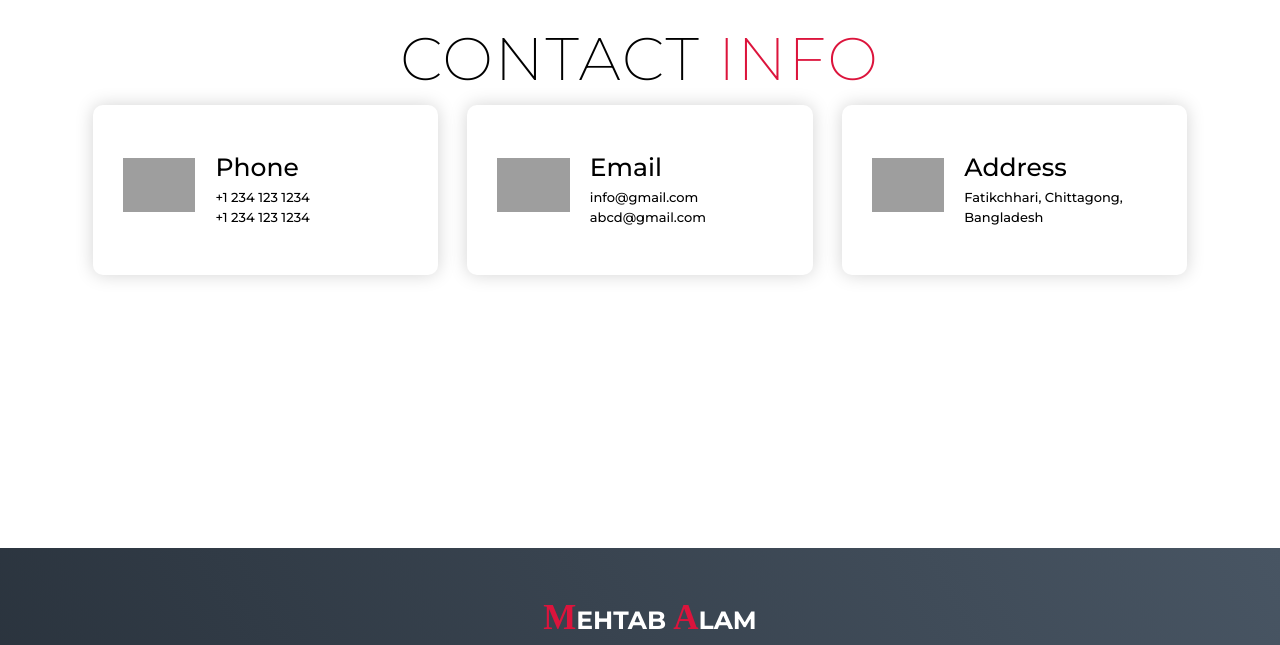
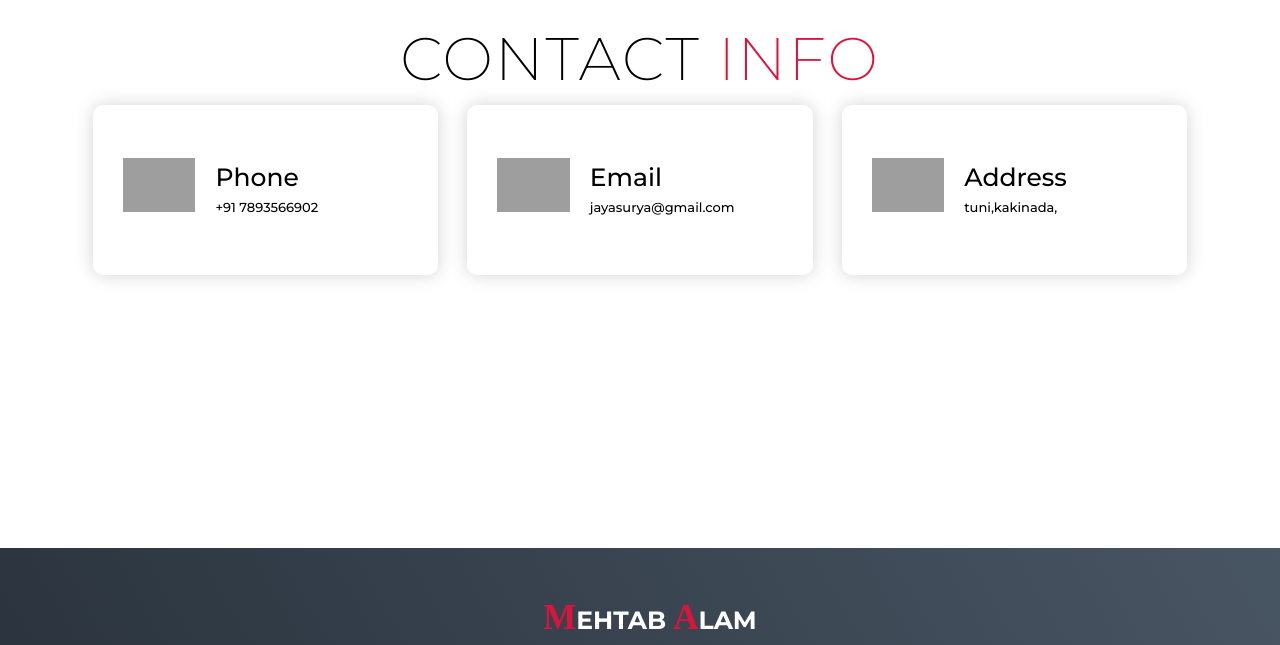
Before and after one commit to jayasurya902/portfolio, a plain HTML site: page public/index.html in a window 1280 px wide. Shown: the part 4995-5640 px from the top of the page. Drawn offline with Linux system fonts and the light colour scheme; grey boxes are pictures that could not be loaded; a script that the page names is missing.

Commit message:
Set up Firebase deployment with GitHub Actions

```diff
--- a/public/index.html
+++ b/public/index.html
@@ -196,23 +196,23 @@
                     <div class="icon"><img src="https://img.icons8.com/bubbles/100/000000/phone.png" /></div>
                     <div class="contact-info">
                         <h1>Phone</h1>
-                        <h2>+1 234 123 1234</h2>
-                        <h2>+1 234 123 1234</h2>
+                        <h2>+91 7893566902</h2>
+
                     </div>
                 </div>
                 <div class="contact-item">
                     <div class="icon"><img src="https://img.icons8.com/bubbles/100/000000/new-post.png" /></div>
                     <div class="contact-info">
                         <h1>Email</h1>
-                        <h2>info@gmail.com</h2>
-                        <h2>abcd@gmail.com</h2>
+                        <h2>jayasurya@gmail.com</h2>
+
                     </div>
                 </div>
                 <div class="contact-item">
                     <div class="icon"><img src="https://img.icons8.com/bubbles/100/000000/map-marker.png" /></div>
                     <div class="contact-info">
                         <h1>Address</h1>
-                        <h2>Fatikchhari, Chittagong, Bangladesh</h2>
+                        <h2>tuni,kakinada,</h2>
                     </div>
                 </div>
             </div>
```
